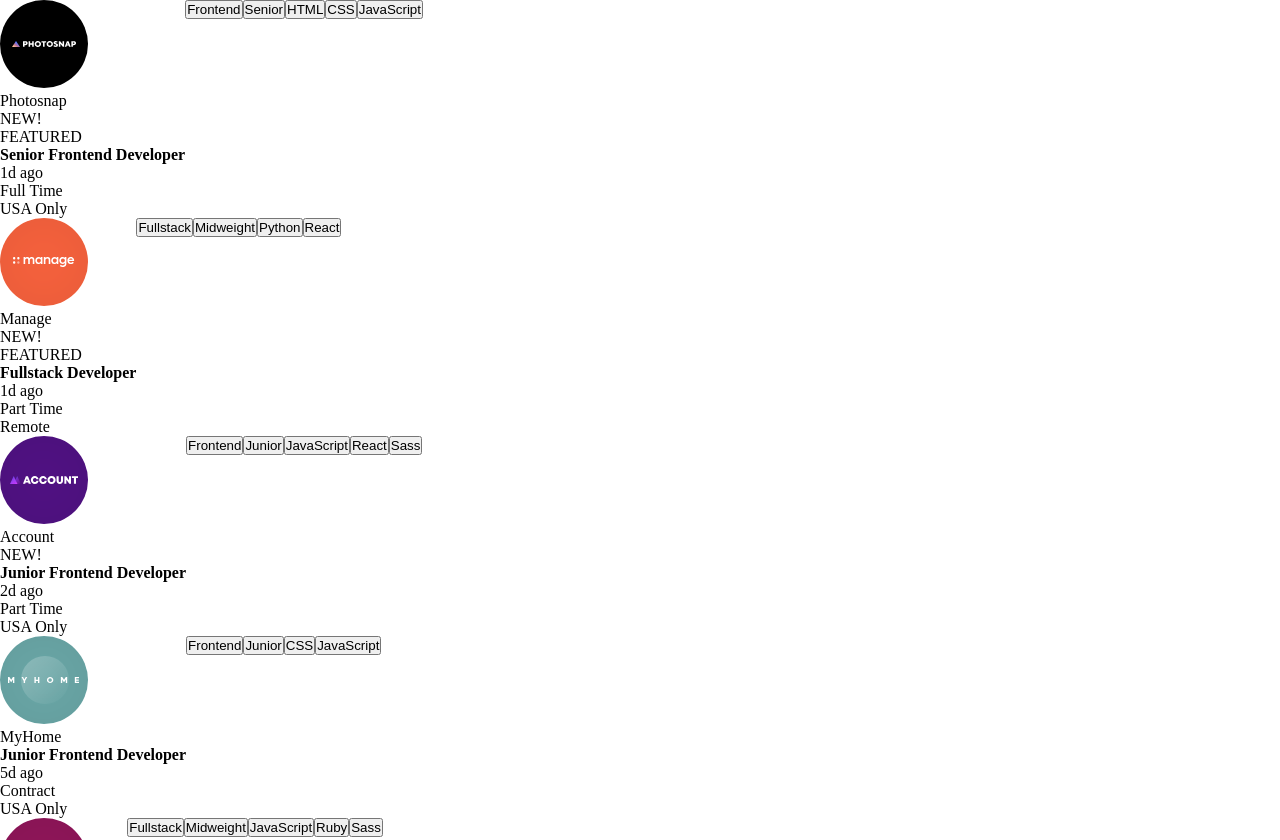
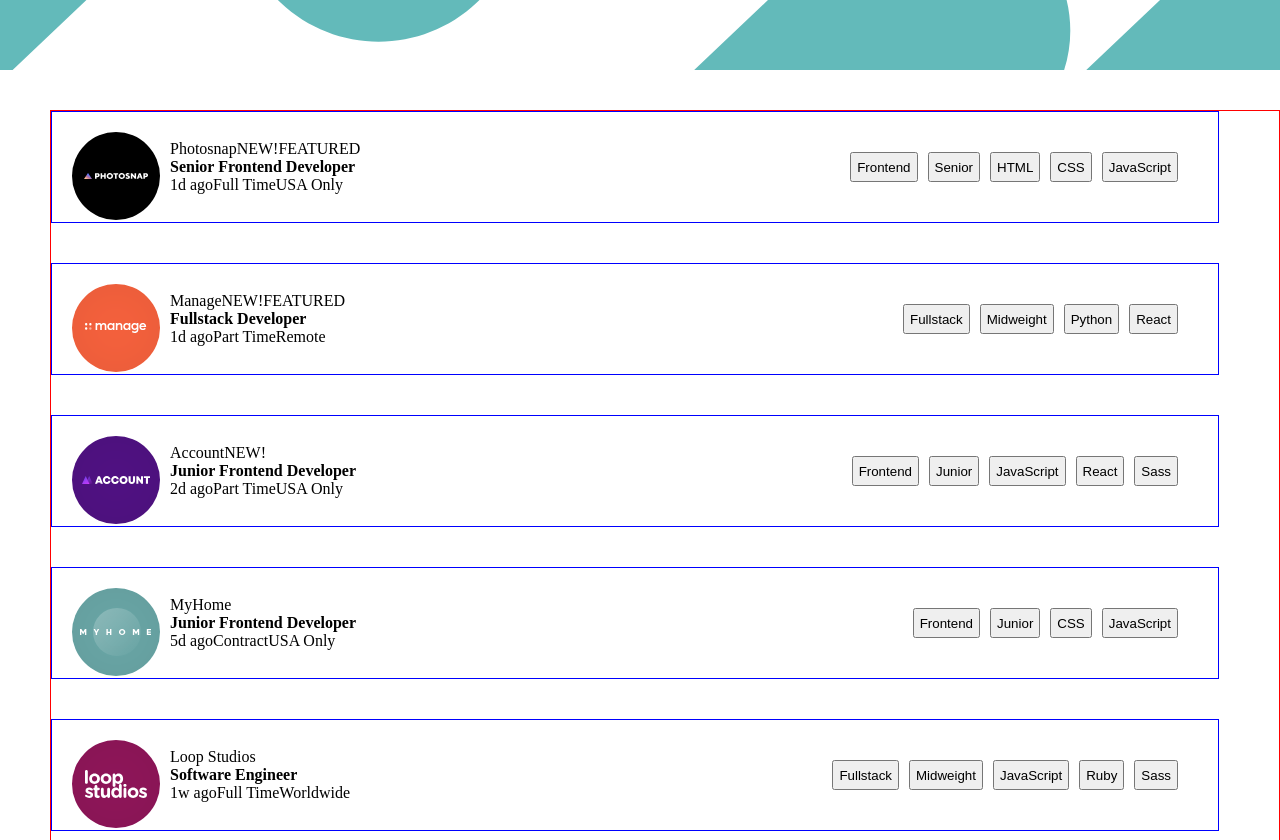
Before and after one commit to jelimo-charity/static-job-listings-master, a plain HTML site: page index.html in a window 1280 px wide. Shown: the top 840 px of the page. Drawn offline with Linux system fonts and the light colour scheme.

Commit message:
added styles

```diff
--- a/index.html
+++ b/index.html
@@ -7,6 +7,7 @@
   <link rel="stylesheet" href="./style.css">
 </head>
 <body>
+  <div class="header"></div>
   <div class="wrapper">
     <div class="jobCard" id="jobCardTemplate" >
       <div class="leftSide">
--- a/style.css
+++ b/style.css
@@ -3,7 +3,63 @@
     padding: 0;
     box-sizing: border-box;
 }
+.header{
+    background: url('./images/bg-header-desktop.svg');
+    background-repeat: no-repeat;
+    background-position: center;
+    background-repeat: cover;
+    height: 70px;
+}
 .wrapper{
     display: flex;
+    flex-direction: row;
     flex-direction: column;
+    margin-top: 40px;
+    margin-left: 50px;
+    border: 1px solid red;
 }
+.jobCard{
+    display: flex;
+    flex-direction: row;
+    justify-content: space-between;
+    margin-bottom: 40px;
+    border: 1px solid blue;
+    margin-right: 60px;
+}
+.leftSide{
+    display: flex;
+    flex-direction: row;
+    justify-content: center;
+    align-items: center;
+    padding: 20px;
+
+}
+.logo{
+    margin-right: 10px;
+    height: 70px;
+}
+.jobDesc{
+    display: flex;
+    flex-direction: column;
+
+}
+.top{
+    display: flex;
+    flex-direction: row;
+}
+.bottom{
+    display: flex;
+    flex-direction: row;
+}
+.rightSide{
+    display: flex;
+    flex-direction: row;
+    justify-content: center;
+    align-items: center;
+    padding-right: 40px;
+}
+button{
+    height: 30px;
+    padding: 5px 5px;
+    margin-left: 10px;
+}
```
